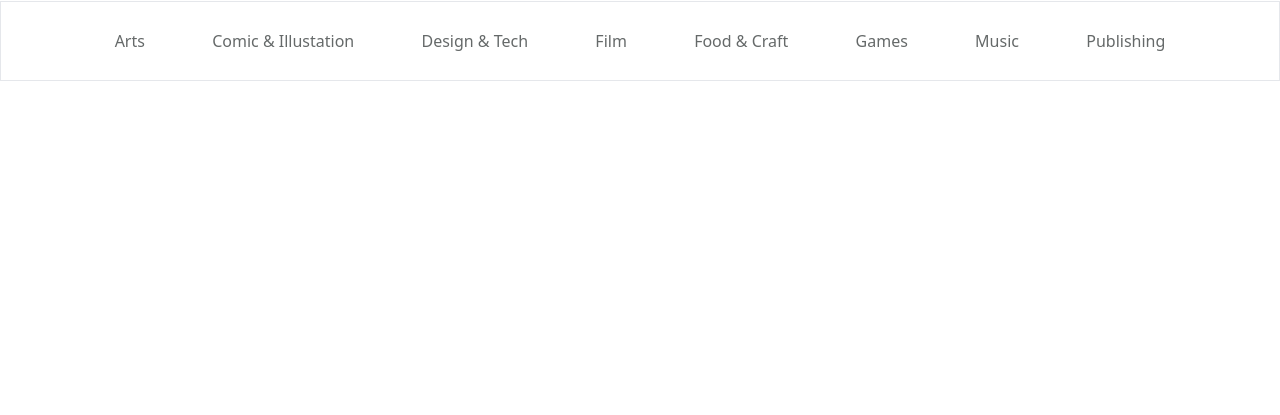
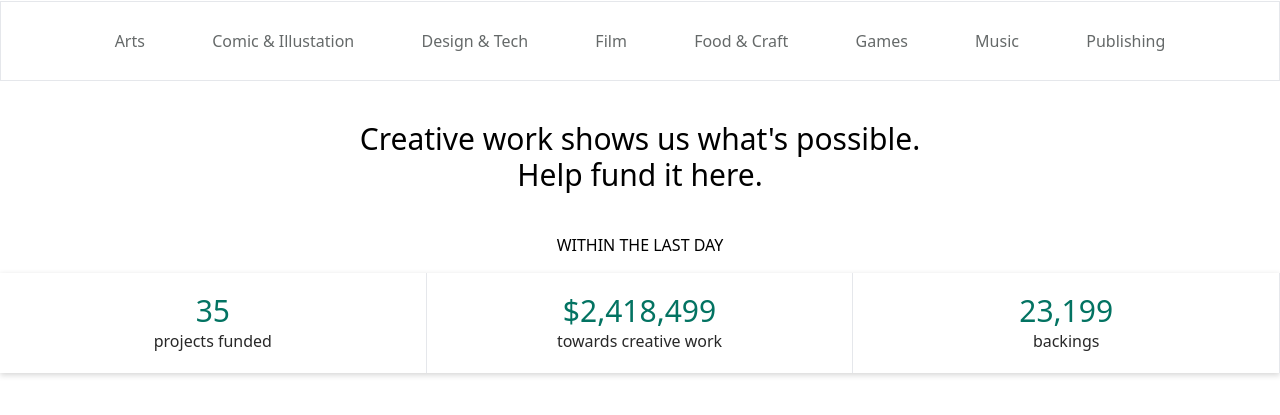
Before and after one commit to NathansStuff/kickstarterClone, a Next.js app: page / in a window 1280 px wide. Shown: the part 189-604 px from the top of the page. Built offline with nearby package versions, Linux system fonts and the light colour scheme.

Commit message:
stats component

```diff
--- /dev/null
+++ b/components/Stats.tsx
@@ -0,0 +1,27 @@
+export default function Stats() {
+  return (
+    <div className="flex flex-col justify-center pt-10">
+      <div className="flex flex-col items-center text-3xl">
+        <h1>Creative work shows us what's possible.</h1>
+        <h1>Help fund it here.</h1>
+      </div>
+      <div className="flex flex-col items-center pt-10 ">
+        <h5 className="uppercase">Within the last day</h5>
+        <div className="flex justify-center shadow-[0_2px_6px_0px_rgba(0,0,0,0.17)] mt-4 w-full">
+          <div className="border-r px-10 py-5 w-1/3">
+            <h1 className="text-3xl text-secondary flex justify-center">35</h1>
+            <h3 className="text-softBlack flex justify-center">projects funded</h3>
+          </div>
+          <div className="border-r px-10 py-5 w-1/3">
+            <h1 className="text-3xl text-secondary flex justify-center">$2,418,499</h1>
+            <h3 className="text-softBlack flex justify-center">towards creative work</h3>
+          </div>
+          <div className="border-r px-10 py-5 w-1/3">
+            <h1 className="text-3xl text-secondary flex justify-center">23,199</h1>
+            <h3 className="text-softBlack flex justify-center">backings</h3>
+          </div>
+        </div>
+      </div>
+    </div>
+  )
+}
--- a/pages/index.tsx
+++ b/pages/index.tsx
@@ -2,6 +2,7 @@ import type { NextPage } from 'next'
 import Head from 'next/head'
 import Image from 'next/image'
 import Navbar from '../components/Navbar'
+import Stats from '../components/Stats'
 
 const Home: NextPage = () => {
   return (
@@ -12,6 +13,7 @@ const Home: NextPage = () => {
       </Head>
 
       <Navbar />
+      <Stats />
     </div>
   )
 }
```
